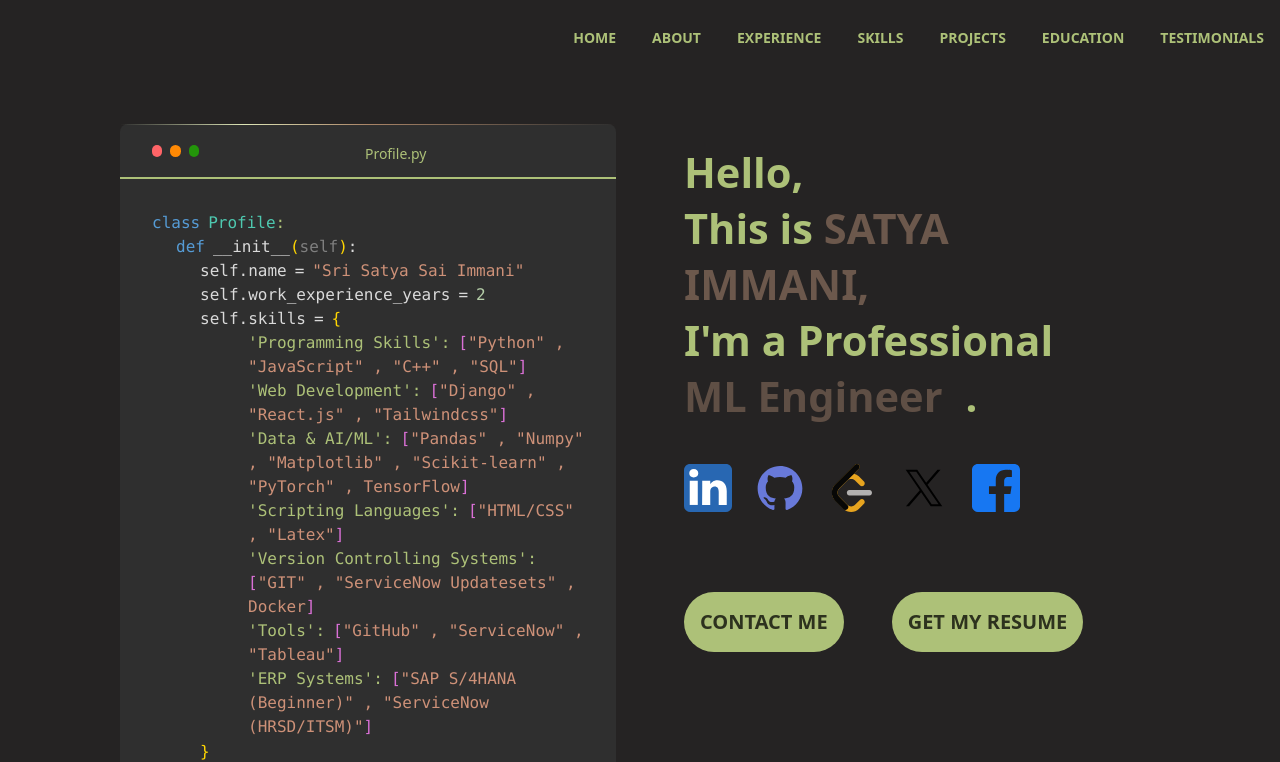
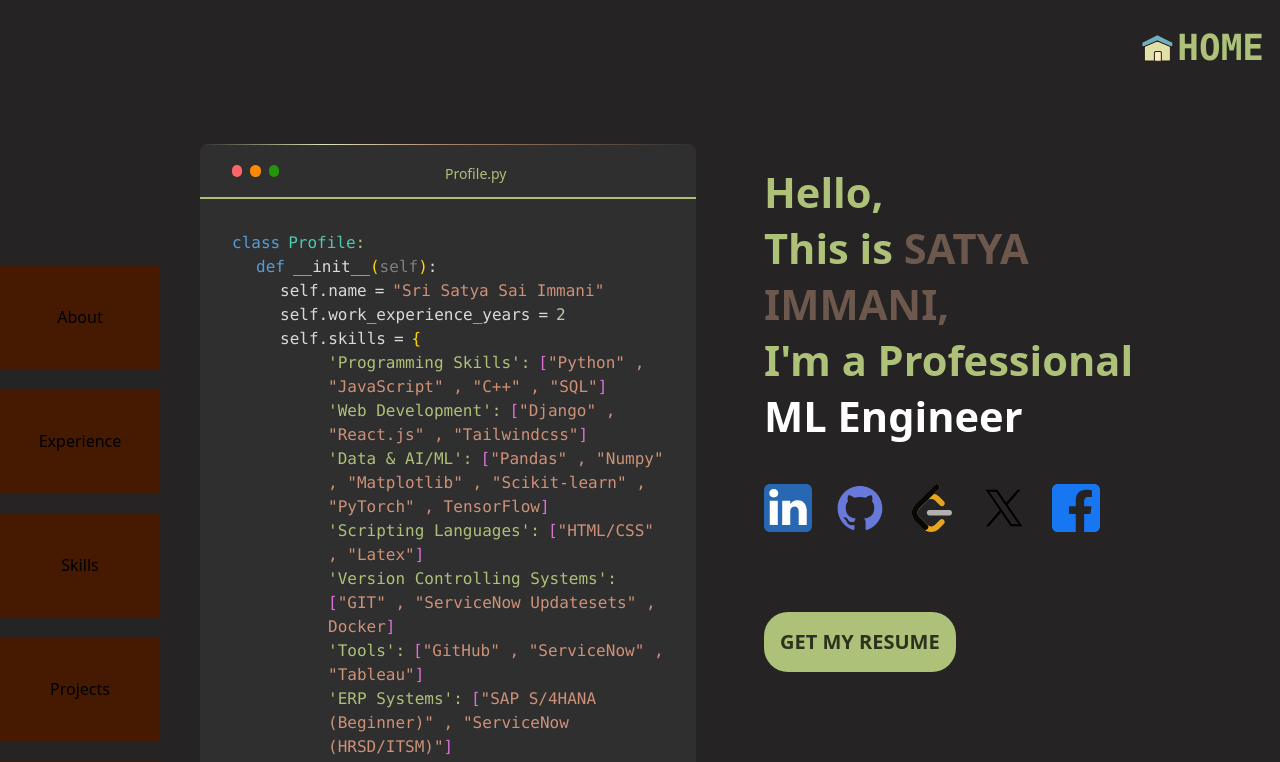
Before and after one commit to Targon-Champ/My-Portfolio, a React (Vite) app in the folder frontend/: page /#/ in a window 1280 px wide. Shown: the top 762 px of the page. Built offline with nearby package versions, Linux system fonts and the light colour scheme.

Commit message:
Improvements on UI and Routing[UI]

```diff
--- a/frontend/src/App.jsx
+++ b/frontend/src/App.jsx
@@ -2,6 +2,7 @@ import React from "react";
 import Navbar from "./components/Navbar";
 import Home from "./pages/Home";
 import Footer from "./components/Footer";
+import Sidebar from "./components/Sidebar";
 import ComingSoon from "./pages/ComingSoon";
 
 import { HashRouter as Router, Routes, Route } from "react-router-dom";
@@ -9,16 +10,37 @@ import { HashRouter as Router, Routes, Route } from "react-router-dom";
 const App = () => {
   return (
     <Router>
-    <div className="w-full flex flex-col min-h-screen">
-      <Navbar/>
-      <Routes>
-        <Route path="/" element={<div className="flex-1"><Home/></div>}></Route>
-        <Route path="/*" element={<div className="flex-1"><ComingSoon/></div>}></Route>
-      </Routes>
+      {/* <div className="w-full flex flex-col min-h-screen"> */}
+        <section className="flex flex-row w-full">
+          <section className="w-1/8 min-h-screen">
+            <Sidebar></Sidebar>
+          </section>
 
-      <Footer/>
+          <section className="flex flex-col w-7/8">
+            <Navbar />
+            <Routes>
+              <Route
+                path="/"
+                element={
+                  <div className="flex-1">
+                    <Home />
+                  </div>
+                }
+              ></Route>
+              <Route
+                path="/*"
+                element={
+                  <div className="flex-1">
+                    <ComingSoon />
+                  </div>
+                }
+              ></Route>
+            </Routes>
+          </section>
+        </section>
 
-    </div>
+        {/* <Footer /> */}
+      {/* </div> */}
     </Router>
   );
 };
--- a/frontend/src/components/Footer.jsx
+++ b/frontend/src/components/Footer.jsx
@@ -6,7 +6,7 @@ import tailwind from "./assets/tailwind.svg";
 
 const Footer = () => {
   return (
-    <footer className="bg-[#343434] text-white p-4 mt-10 flex justify-between items-center w-full">
+    <footer className="bg-[#343434] text-white p-4 flex justify-between items-center w-full">
       <div className="flex items-center">
         <img src={copyright} alt="" className="w-5 h-5 mr-2" />
         <p className="text-[#535151]">
--- a/frontend/src/components/Navbar.jsx
+++ b/frontend/src/components/Navbar.jsx
@@ -1,12 +1,7 @@
 import { Link } from "react-router-dom";
+import home from './assets/home.svg';
 const Navbar = () => {
   const contents = [
-    "ABOUT",
-    "EXPERIENCE",
-    "SKILLS",
-    "PROJECTS",
-    "EDUCATION",
-    "TESTIMONIALS",
   ];
 
   return (
@@ -23,9 +18,9 @@ const Navbar = () => {
             <Link to="">
               <div
                 id="HOME"
-                className="block px-4 py-2 text-sm text-[#ADC178] transition-colors duration-300 hover:text-[#6C584C] font-bold"
+                className="flex flex-row px-4 py-2 text-[#ADC178] transition-all duration-300 hover:text-[#6C584C] hover:scale-110 font-bold text-4xl"
               >
-                HOME
+                <img src={home} alt="" className="w-10 h-10"/>  <p className="font-mono">HOME</p>
               </div>
             </Link>
           </li>
@@ -34,7 +29,7 @@ const Navbar = () => {
               <Link to={`${item.toLowerCase()}`}>
                 <div
                   id={index}
-                  className="block px-4 py-2 text-sm text-[#ADC178] transition-colors duration-300 hover:text-[#6C584C] font-bold"
+                  className="lg:text-xl block px-4 py-2 text-sm text-[#ADC178] transition-colors duration-300 hover:text-[#6C584C] font-bold"
                 >
                   {item}
                 </div>
--- /dev/null
+++ b/frontend/src/components/Sidebar.jsx
@@ -0,0 +1,18 @@
+import React from "react";
+import SideButton from "./assets/SideButton";
+
+function Sidebar() {
+    const sidebuttons = ["About", "Experience", "Skills", "Projects", "Contact Me"];
+  return (
+    <section className="bg-[#252323] h-full space-y-5 flex flex-col justify-center">
+        <div className="lg:hidden md:hidden"><SideButton content="Home" ></SideButton></div>
+
+    {sidebuttons.map((item, index)=>(
+        <div id={index}><SideButton content={item}/></div>
+    ))}
+
+    </section>
+  );
+}
+
+export default Sidebar;
--- /dev/null
+++ b/frontend/src/components/assets/SideButton.jsx
@@ -0,0 +1,11 @@
+import React from "react";
+
+function SideButton({ content }) {
+  return (
+    <div className="bg-amber-950 w-full p-10 items-center justify-center flex flex-row">
+      {content}
+    </div>
+  );
+}
+
+export default SideButton;
--- a/frontend/src/index.css
+++ b/frontend/src/index.css
@@ -1,7 +1,7 @@
 @import "tailwindcss";
 
 body {
-  background-color: rgb(37, 35, 35);
+  background-color: #252323;
 }
 
 .text-bordered {
--- a/frontend/src/pages/ComingSoon.jsx
+++ b/frontend/src/pages/ComingSoon.jsx
@@ -3,7 +3,7 @@ import soon_graphic from "./assets/work-in-progress.png"
 
 function ComingSoon() {
   return (
-    <section className='flex flex-col '>
+    <section className='flex flex-col'>
         <div className='justify-center flex items-end min-h-screen'>
             <img src={soon_graphic} alt="" className= 'px-10'/>
         </div>
--- a/frontend/src/pages/Home.jsx
+++ b/frontend/src/pages/Home.jsx
@@ -28,7 +28,7 @@ const Home = () => {
 
 
   return (
-    <section className="relative flex flex-col items-center justify-between py-4 lg:py-12 px-15 lg:px-30">
+    <section className="relative flex flex-col items-center justify-between py-4 lg:py-12 px-5 lg:px-10">
       {showMessage && (
         <div className="fixed inset-0 flex items-center justify-center bg-black bg-opacity-50 z-50">
           <div className="bg-[#F0EAD2] p-6 rounded-lg shadow-xl transform transition-all scale-95 animate-fadeIn">
--- a/frontend/src/pages/assets/Animated_Button.jsx
+++ b/frontend/src/pages/assets/Animated_Button.jsx
@@ -2,11 +2,11 @@ import React from "react";
 
 function Animated_Button({ text, target }) {
   return (
-    <div className="relative mt-5 lg:mt-10 bg-[#ADC178] rounded-xl sm:rounded-2xl md:rounded-3xl lg:rounded-4xl hover:scale-125 transform transition-transform duration-300">
-      {/* Text Container - Ensures text stays in place */}
-      <div className="content-center relative flex justify-center py-3 lg:py-4 text-[#2d321e] font-bold text-xl mx-4 md:text-2xs" onClick={target}>
-        {text}
-      </div>
+    <div
+      onClick={target}
+      className="content-center flex justify-center py-3 lg:py-4 text-[#2d321e] font-bold text-xl md:text-2xs relative mt-5 lg:mt-10 bg-[#ADC178] rounded-xl sm:rounded-xl md:rounded-2xl lg:rounded-3xl hover:scale-110 hover:bg-[#ffff] hover:border-2 hover:border-black transform transition-all duration-200"
+    >
+      <p className="mx-4">{text}</p>
     </div>
   );
 }
--- a/frontend/src/pages/assets/Intro.jsx
+++ b/frontend/src/pages/assets/Intro.jsx
@@ -34,7 +34,7 @@ function Intro() {
         This is <span className="text-[#6C584C]">SATYA IMMANI,</span> <br />
         I'm a Professional
         <br />
-        <span className="text-[#6C584C] animate-pulse" id="role">
+        <span className="text-[#ffff]" id="role">
           <TypeAnimation
             sequence={[
               "Full-Stack Developer",
@@ -51,7 +51,7 @@ function Intro() {
             repeat={Infinity}
           />
         </span>
-        .
+
       </h1>
       <div className="flex flex-row  mt-5 lg:mt-10 space-x-3 lg:space-x-6">
         <div className="rounded-full lg:h-12 lg:w-12 h-6 w-6 transform transition-transform duration-300 hover:scale-125">
@@ -81,9 +81,9 @@ function Intro() {
         </div>
       </div>
       <div className="mt-5 lg:mt-10 flex flex-row space-x-6 lg:space-x-12">
-        <Link to="contactme">
+        {/* <Link to="contactme">
           <Animated_Button text="CONTACT ME" />
-        </Link>
+        </Link> */}
 
         <Animated_Button text="GET MY RESUME" target={handleDownload} />
       </div>
```
Also changed, not shown: frontend/src/components/assets/home.svg (added).
